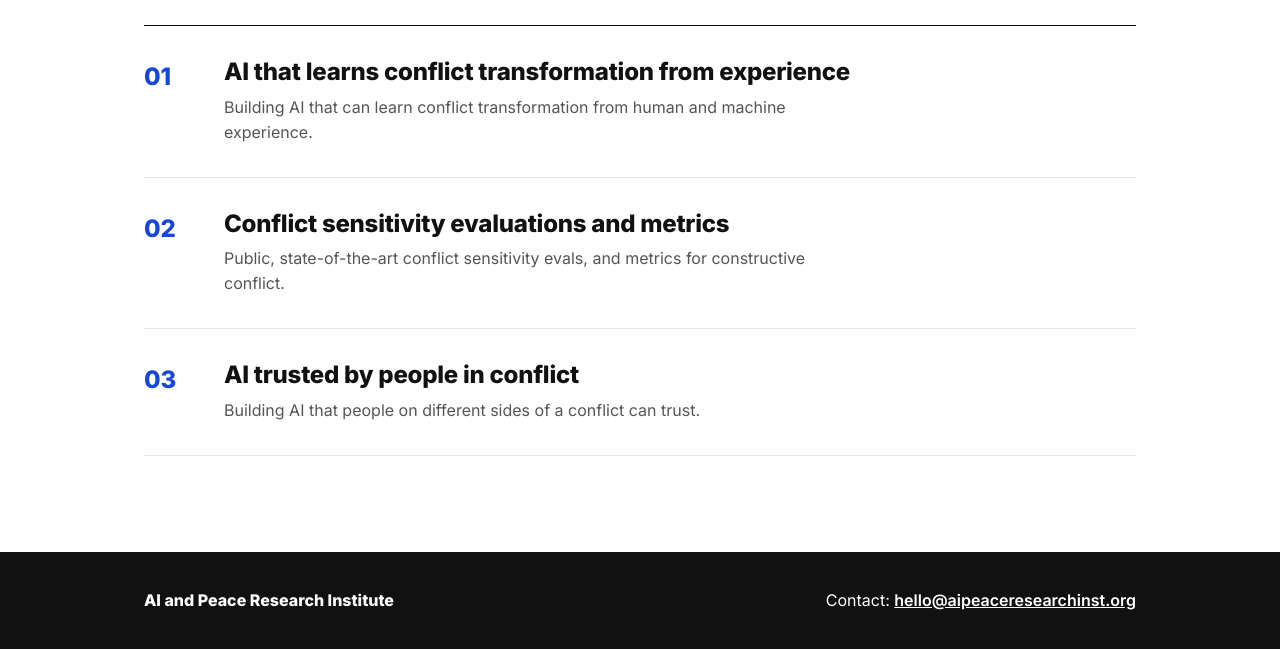
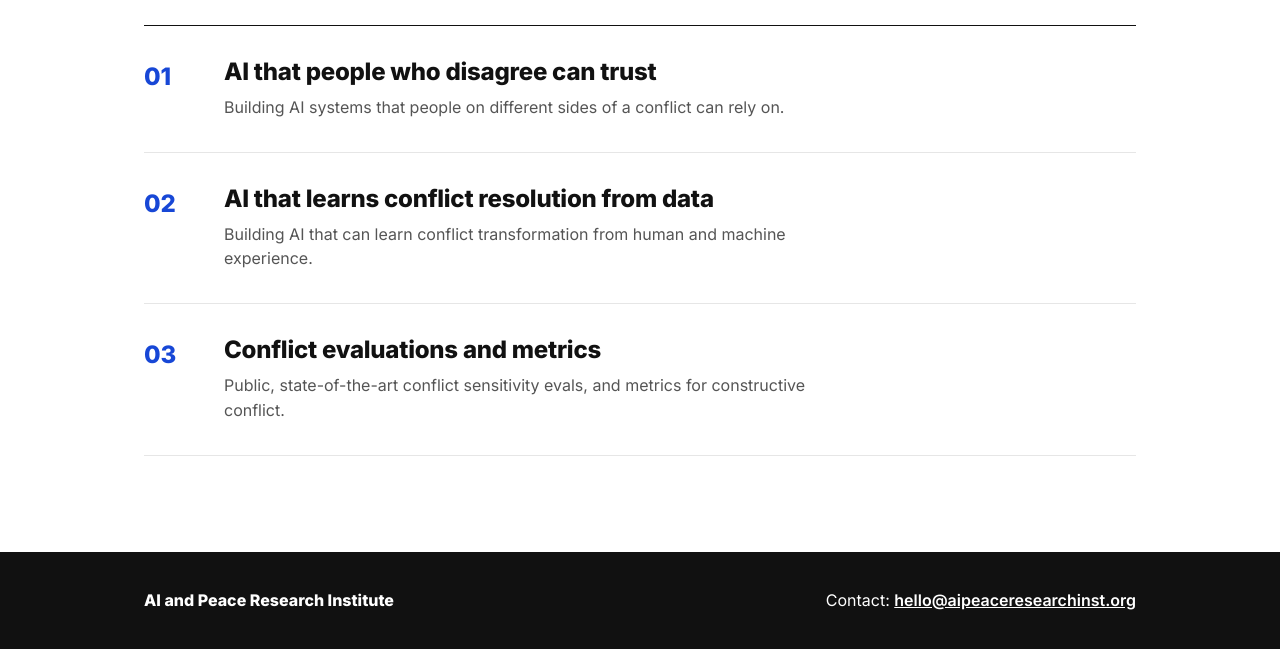
Before and after one commit to jstray/aipri-website, a plain HTML site: page research.html in a window 1280 px wide. Shown: the part 231-880 px from the top of the page. Drawn offline with Linux system fonts and the light colour scheme.

Commit message:
Reorder and rename lines of research

```diff
--- a/research.html
+++ b/research.html
@@ -19,9 +19,9 @@
 <main><div class="wrap">
 <h1>Lines of research</h1>
 <ol class="research">
-<li><div><h2>AI that learns conflict transformation from experience</h2><p>Building AI that can learn conflict transformation from human and machine experience.</p></div></li>
-<li><div><h2>Conflict sensitivity evaluations and metrics</h2><p>Public, state-of-the-art conflict sensitivity evals, and metrics for constructive conflict.</p></div></li>
-<li><div><h2>AI trusted by people in conflict</h2><p>Building AI that people on different sides of a conflict can trust.</p></div></li>
+<li><div><h2>AI that people who disagree can trust</h2><p>Building AI systems that people on different sides of a conflict can rely on.</p></div></li>
+<li><div><h2>AI that learns conflict resolution from data</h2><p>Building AI that can learn conflict transformation from human and machine experience.</p></div></li>
+<li><div><h2>Conflict evaluations and metrics</h2><p>Public, state-of-the-art conflict sensitivity evals, and metrics for constructive conflict.</p></div></li>
 </ol>
 </div></main>
 <footer><div class="wrap">
```
